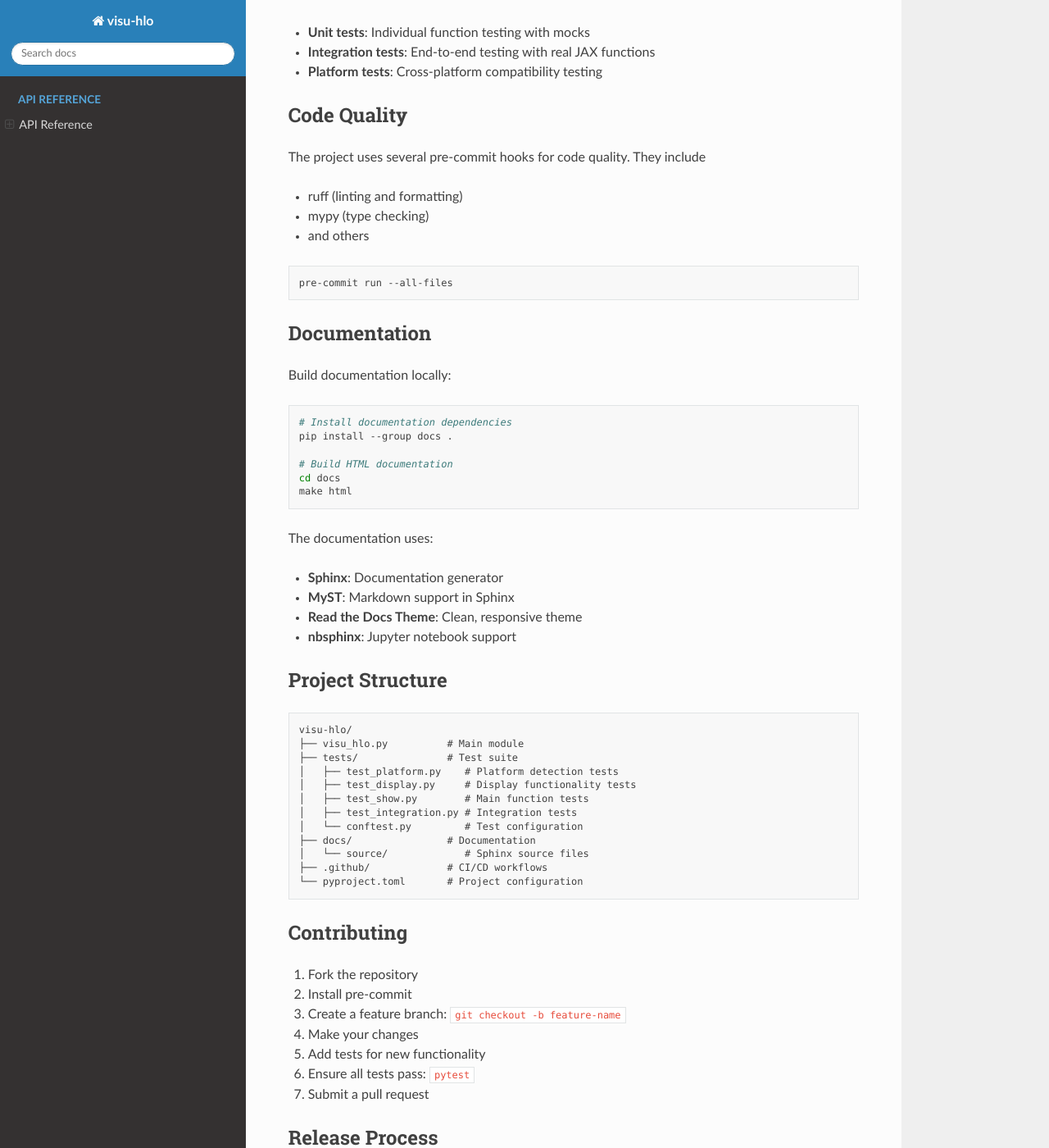
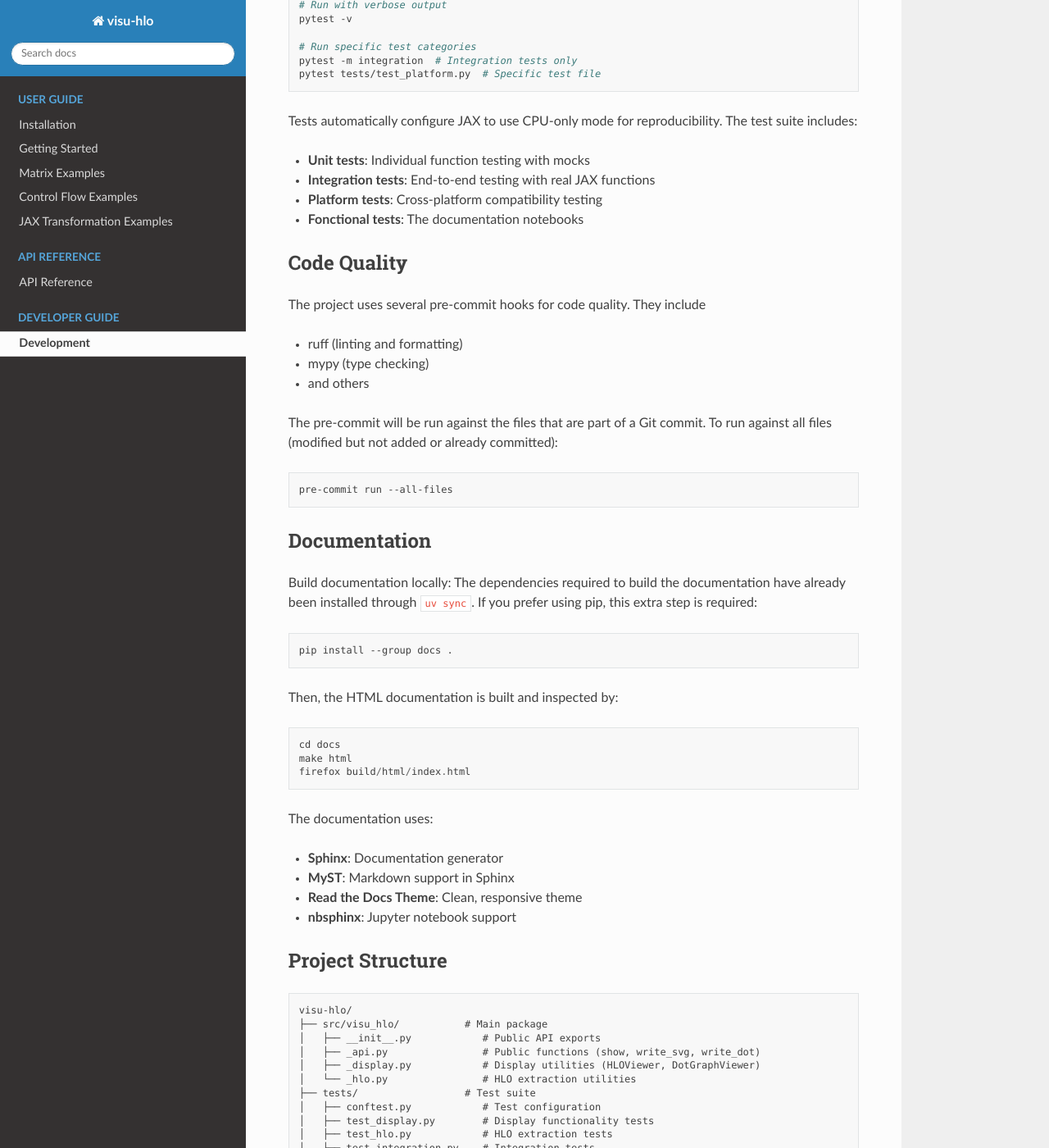
Before and after one commit to CMBSciPol/visu-hlo, a Sphinx documentation site: the page built from docs/source/developer-guide.md, in a window 1280 px wide and 1400 px high, scrolled down 953 px. Shown: the whole window at 82% size. Built offline with Sphinx 7.4.7 and the Read the Docs theme 3.1.0, drawn with Linux system fonts in a browser that asks for light colours; pages that are not in the unit, such as notebooks, are missing from menus; some of the changed text lies outside the part shown.

Commit message:
Documentation tweaks

````diff
--- a/docs/source/conf.py
+++ b/docs/source/conf.py
@@ -1,6 +1,7 @@
 """Sphinx configuration file for visu_hlo documentation."""
 
 import sys
+from importlib.metadata import version as get_version
 from pathlib import Path
 
 # Add the src directory to the Python path
@@ -11,8 +12,8 @@
 project = 'visu-hlo'
 copyright = '2025, Pierre Chanial'
 author = 'Pierre Chanial'
-version = '0.1.0'
-release = '0.1.0'
+release = get_version('visu-hlo')
+version = '.'.join(release.split('.')[:2])  # Major.minor
 
 # General configuration
 extensions = [
@@ -31,10 +32,12 @@
 
 # HTML output configuration
 html_theme = 'sphinx_rtd_theme'
-html_static_path = []
+html_static_path = ['_static']
 html_title = f'{project} v{version}'
 html_theme_options = {
-    'collapse_navigation': False,  # Expand all sections in sidebar
+    'collapse_navigation': True,  # Expand all sections in sidebar
+    'titles_only': True,
+    'display_version': True,
 }
 
 # Extension configuration
--- a/docs/source/developer-guide.md
+++ b/docs/source/developer-guide.md
@@ -14,9 +14,14 @@
 or
 uv sync
 ```
-3. Install pre-commit:
+3. Install `pre-commit` (or equivalently `prek`):
 ```bash
 pipx --user install pre-commit
+or
+uv tool install pre-commit
+```
+The pre-commit hooks need to be installed (see more details in the section [Code Quality](#code-quality)). After doing so, they will be run at each commit.
+```
 pre-commit install
 ```
 
@@ -25,7 +30,7 @@
 The project uses pytest for testing:
 
 ```bash
-# Run all tests
+# Run all tests, including notebooks
 pytest
 
 # Run with verbose output
@@ -39,6 +44,8 @@
 - **Unit tests**: Individual function testing with mocks
 - **Integration tests**: End-to-end testing with real JAX functions
 - **Platform tests**: Cross-platform compatibility testing
+- **Fonctional tests**: The documentation notebooks
+
 
 ## Code Quality
 
@@ -46,6 +53,9 @@
 - ruff (linting and formatting)
 - mypy (type checking)
 - and others
+
+The pre-commit will be run against the files that are part of a Git commit. To run against all files
+(modified but not added or already committed):
 ```bash
 pre-commit run --all-files
 ```
@@ -53,14 +63,17 @@
 ## Documentation
 
 Build documentation locally:
+The dependencies required to build the documentation have already been installed through `uv sync`. If you prefer using
+pip, this extra step is required:
+```bash
+pip install --group docs .
+```
 
-```bash
-# Install documentation dependencies
-pip install --group docs .
-
-# Build HTML documentation
+Then, the HTML documentation is built and inspected by:
+```
 cd docs
 make html
+firefox build/html/index.html
 ```
 
 The documentation uses:
@@ -69,21 +82,30 @@
 - **Read the Docs Theme**: Clean, responsive theme
 - **nbsphinx**: Jupyter notebook support
 
+
 ## Project Structure
 
 ```
 visu-hlo/
-├── visu_hlo.py          # Main module
-├── tests/               # Test suite
-│   ├── test_platform.py    # Platform detection tests
-│   ├── test_display.py     # Display functionality tests
-│   ├── test_show.py        # Main function tests
-│   ├── test_integration.py # Integration tests
-│   └── conftest.py         # Test configuration
-├── docs/                # Documentation
-│   └── source/             # Sphinx source files
-├── .github/             # CI/CD workflows
-└── pyproject.toml       # Project configuration
+├── src/visu_hlo/           # Main package
+│   ├── __init__.py            # Public API exports
+│   ├── _api.py                # Public functions (show, write_svg, write_dot)
+│   ├── _display.py            # Display utilities (HLOViewer, DotGraphViewer)
+│   └── _hlo.py                # HLO extraction utilities
+├── tests/                  # Test suite
+│   ├── conftest.py            # Test configuration
+│   ├── test_display.py        # Display functionality tests
+│   ├── test_hlo.py            # HLO extraction tests
+│   ├── test_integration.py    # Integration tests
+│   ├── test_interactive.py    # API function tests
+│   └── test_platform.py       # Platform detection tests
+├── docs/                   # Documentation
+│   └── source/
+│       ├── user-guide/        # User guide and examples
+│       ├── api/               # API reference
+│       └── developer-guide.md # This file
+├── .github/                # CI/CD workflows
+└── pyproject.toml          # Project configuration
 ```
 
 ## Contributing
````
Also changed, not shown: docs/source/index.md (+10 -15 lines), docs/source/user-guide/control-flow.ipynb, docs/source/user-guide/getting-started.ipynb, docs/source/user-guide/matrix-operations.ipynb, docs/source/user-guide/transformations.ipynb.
